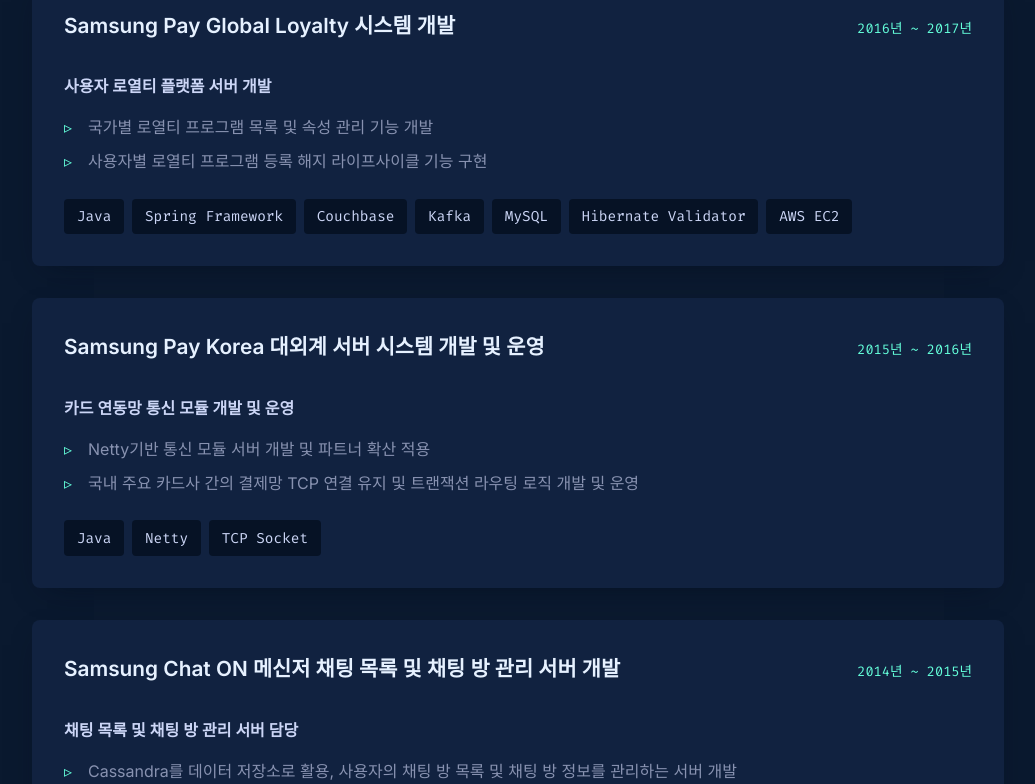
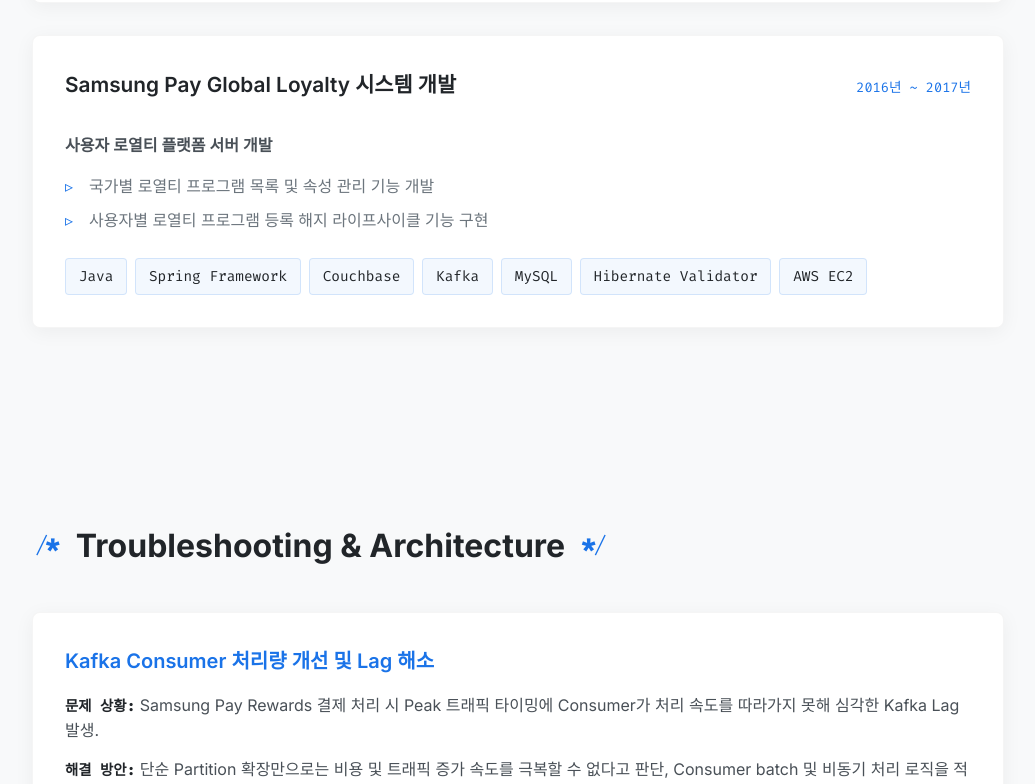
Before and after one commit to minkyunkim-kor/portfolio, a React (Vite) app: page / in a window 1280 px wide. Shown: the part 5649-6433 px from the top of the page, without its empty margins (122-1157 px from the left). Built offline with nearby package versions, Linux system fonts and the light colour scheme.

Commit message:
기여도 낮은 프로젝트 제거 및 라이트 테마 변경

```diff
--- a/src/data.js
+++ b/src/data.js
@@ -114,26 +114,6 @@ export const data = {
         "국가별 로열티 프로그램 목록 및 속성 관리 기능 개발",
         "사용자별 로열티 프로그램 등록 해지 라이프사이클 기능 구현"
       ]
-    },
-    {
-      period: "2015년 ~ 2016년",
-      name: "Samsung Pay Korea 대외계 서버 시스템 개발 및 운영",
-      role: "카드 연동망 통신 모듈 개발 및 운영",
-      techStack: ["Java", "Netty", "TCP Socket"],
-      details: [
-        "Netty기반 통신 모듈 서버 개발 및 파트너 확산 적용",
-        "국내 주요 카드사 간의 결제망 TCP 연결 유지 및 트랜잭션 라우팅 로직 개발 및 운영"
-      ]
-    },
-    {
-      period: "2014년 ~ 2015년",
-      name: "Samsung Chat ON 메신저 채팅 목록 및 채팅 방 관리 서버 개발",
-      role: "채팅 목록 및 채팅 방 관리 서버 담당",
-      techStack: ["Java", "Spring Framework", "MySQL", "Cassandra"],
-      details: [
-        "Cassandra를 데이터 저장소로 활용, 사용자의 채팅 방 목록 및 채팅 방 정보를 관리하는 서버 개발",
-        "멀티 디바이스 환경을 고려한 채팅방 및 히스토리 정합성 관리 모듈 개발"
-      ]
     }
   ],
   troubleshooting: [
--- a/src/index.css
+++ b/src/index.css
@@ -1,13 +1,13 @@
 @import url('https://fonts.googleapis.com/css2?family=Fira+Code:wght@400;500&family=Inter:wght@300;400;600;700&display=swap');
 
 :root {
-  --bg-color: #0a192f;
-  --bg-color-light: #112240;
-  --bg-color-lighter: #233554;
-  --primary-color: #64ffda;
-  --text-main: #ccd6f6;
-  --text-muted: #8892b0;
-  --text-bright: #e6f1ff;
+  --bg-color: #f8f9fa;
+  --bg-color-light: #ffffff;
+  --bg-color-lighter: #f1f3f5;
+  --primary-color: #1a73e8;
+  --text-main: #495057;
+  --text-muted: #6c757d;
+  --text-bright: #212529;
   --font-sans: 'Inter', sans-serif;
   --font-mono: 'Fira Code', monospace;
   --border-radius: 8px;
@@ -93,12 +93,13 @@ a:hover {
   background-color: var(--bg-color-light);
   border-radius: var(--border-radius);
   padding: 2rem;
-  box-shadow: 0 10px 30px -15px rgba(2, 12, 27, 0.7);
+  box-shadow: 0 4px 20px rgba(0, 0, 0, 0.05);
+  border: 1px solid rgba(0, 0, 0, 0.04);
   transition: var(--transition);
 }
 .card:hover {
   transform: translateY(-5px);
-  background-color: var(--bg-color-lighter);
+  box-shadow: 0 10px 30px rgba(0, 0, 0, 0.08);
 }
 
 /* Buttons */
@@ -117,7 +118,7 @@ a:hover {
 }
 
 .btn:hover {
-  background-color: rgba(100, 255, 218, 0.1);
+  background-color: rgba(26, 115, 232, 0.08);
   text-decoration: none;
 }
 
@@ -152,7 +153,7 @@ a:hover {
   font-family: var(--font-mono);
   font-size: 0.8rem;
   color: var(--primary-color);
-  background-color: rgba(100, 255, 218, 0.1);
+  background-color: rgba(26, 115, 232, 0.08);
   padding: 0.5rem 1rem;
   border-radius: 20px;
 }
@@ -192,8 +193,9 @@ a:hover {
 .tech-item {
   font-family: var(--font-mono);
   font-size: 0.9rem;
-  color: var(--text-main);
-  background: rgba(2, 12, 27, 0.7);
+  color: var(--text-bright);
+  background: rgba(26, 115, 232, 0.05);
+  border: 1px solid rgba(26, 115, 232, 0.15);
   padding: 0.4rem 0.8rem;
   border-radius: 4px;
 }
```
